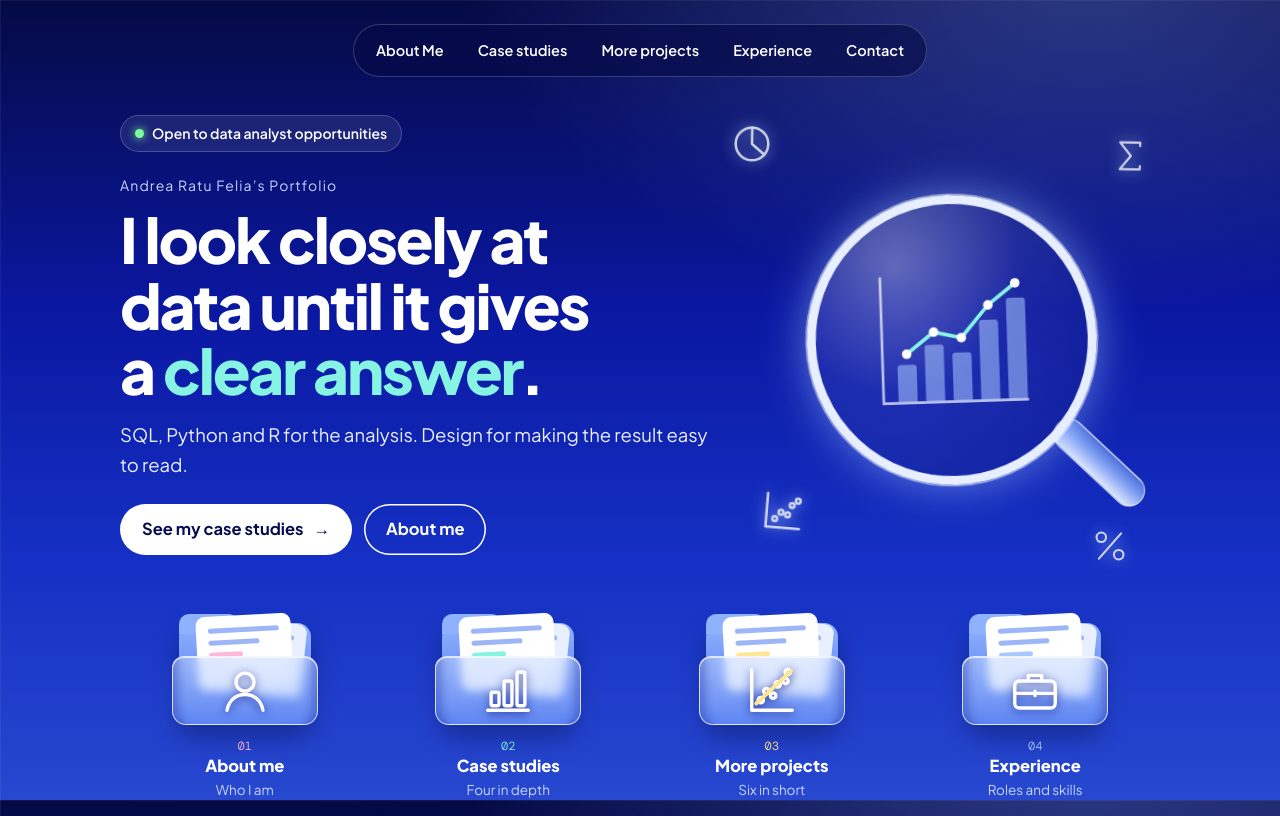
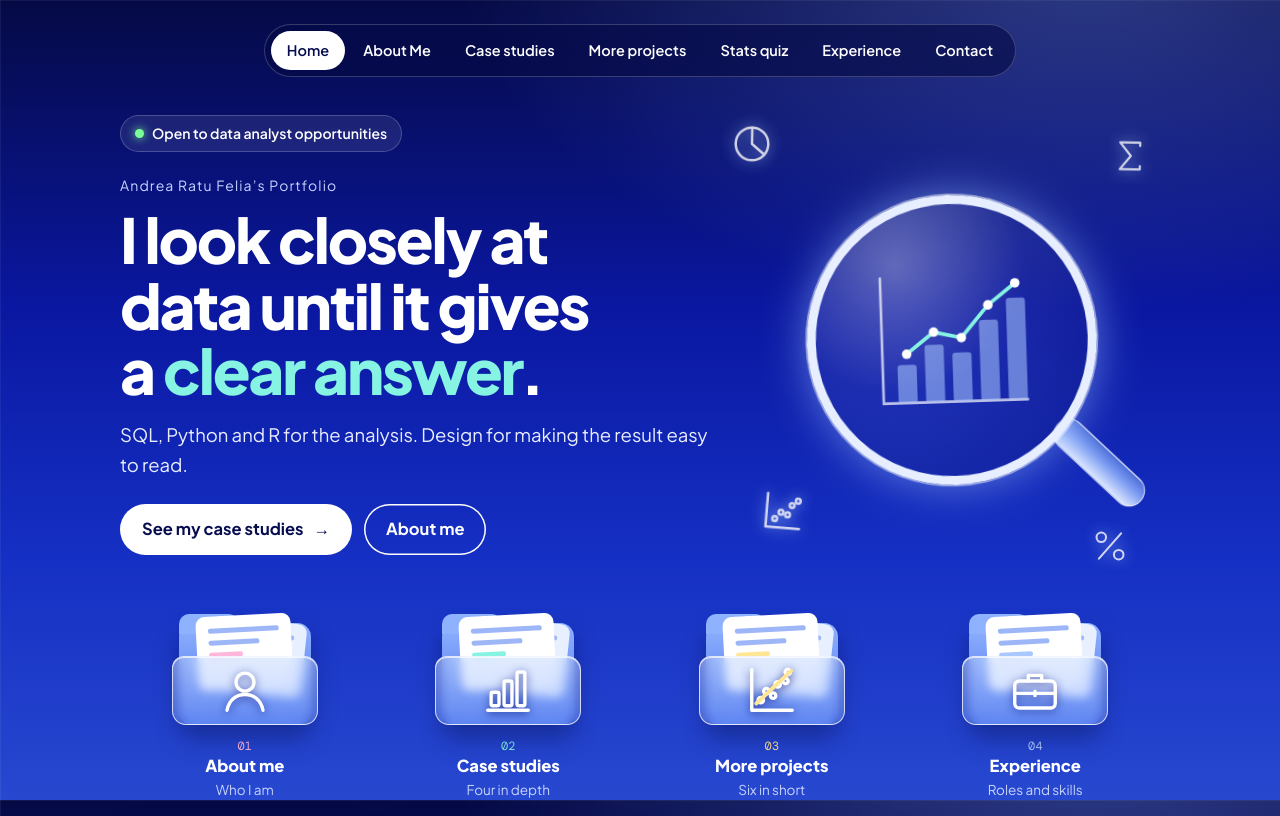
Before and after one commit to andreafelia/andreafelia.github.io, a plain HTML site: page index.html in a window 1280 px wide. Shown: the top 816 px of the page. Drawn offline with nearby package versions, Linux system fonts and the light colour scheme.

Commit message:
Switch sections with the top menu instead of one long scroll

```diff
--- a/index.html
+++ b/index.html
@@ -405,14 +405,24 @@ body { overflow-x: clip; }
 .kpi.skill em { font-style: normal; font-weight: 700; font-size: 13.5px; color: #fff; } .kpi.skill em i { font-style: normal; display: inline-block; transition: transform .15s; }
 .kpi.skill:hover em i { transform: translateX(4px); }
 .skill.n1 { --c: var(--pink); } .skill.n2 { --c: var(--teal); } .skill.n3 { --c: var(--butter); } .skill.n4 { --c: var(--sky); }
+
+/* one section at a time: the top menu switches pages */
+.dock a[aria-current="page"] { background: #fff; color: var(--navy); transition: none; }
+.js [data-view].vin { animation: vin .4s ease both; }
+@keyframes vin { from { transform: translateY(14px); } }
+.js .sec, .js .contact { min-height: 62vh; }
+.js .kpis { padding-bottom: 40px; }
+.js .about { padding-top: 150px; }
 </style>
 </head>
 <body>
 
 <div class="dock"><nav aria-label="Main">
+  <a href="#top">Home</a>
   <a href="#about">About Me</a>
   <a href="#work">Case studies</a>
   <a href="#more">More projects</a>
+  <a href="#quiz">Stats quiz</a>
   <a href="#experience">Experience</a>
   <a href="#contact">Contact</a>
 </nav></div>
@@ -998,7 +1008,6 @@ LIMIT 15;</code></pre>
     if (ids.indexOf(id) < 0) return false;
     ids.forEach(function (x) { document.getElementById(x).classList.toggle('active', x === id); });
     tabs.forEach(function (t) { t.setAttribute('aria-selected', t.dataset.target === id ? 'true' : 'false'); });
-    if (scroll) document.getElementById('work').scrollIntoView();
     return true;
   }
   tabs.forEach(function (t) { t.addEventListener('click', function () { show(t.dataset.target, false); try { history.replaceState(null, '', '#' + t.dataset.target); } catch (e) {} }); });
@@ -1104,6 +1113,34 @@ LIMIT 15;</code></pre>
 })();
 </script>
 <script>
+/* pages: only one section is shown at a time; the top menu (and any in-page link) switches between them */
+(function () {
+  var q = function (x) { return document.querySelector(x); };
+  var V = { home: [q('header.hero'), q('nav.jump'), q('section.kpis')], about: [q('#about')], work: [q('#work')], more: [q('#more')], quiz: [q('#quiz')], experience: [q('#experience')], contact: [q('#contact')] };
+  var cases = ['sociolla', 'energy', 'sp500', 'gizi'], cur = null;
+  Object.keys(V).forEach(function (k) { V[k].forEach(function (el) { if (el) el.setAttribute('data-view', k); }); });
+  function viewOf(h) { h = (h || '').replace('#', ''); if (!h || h === 'top') return 'home'; if (cases.indexOf(h) >= 0) return 'work'; return V[h] ? h : null; }
+  function go(v, keepScroll) {
+    if (!v) return;
+    var changed = v !== cur; cur = v;
+    Object.keys(V).forEach(function (k) { V[k].forEach(function (el) { if (!el) return; el.hidden = k !== v; el.classList.toggle('vin', k === v && changed); }); });
+    [].forEach.call(document.querySelectorAll('.dock a'), function (a) { if (viewOf(a.getAttribute('href')) === v) a.setAttribute('aria-current', 'page'); else a.removeAttribute('aria-current'); });
+    if (changed && !keepScroll) { try { window.scrollTo({ top: 0, behavior: 'instant' }); } catch (e) { window.scrollTo(0, 0); } }
+  }
+  document.addEventListener('click', function (e) {
+    var a = e.target.closest && e.target.closest('a[href^="#"]'); if (!a) return;
+    var h = a.getAttribute('href'), v = viewOf(h); if (!v) return;
+    e.preventDefault();
+    try { history.pushState(null, '', h === '#top' ? location.pathname + location.search : h); } catch (err) {}
+    if (cases.indexOf(h.slice(1)) >= 0) { var t = q('.tab[data-target="' + h.slice(1) + '"]'); if (t) t.click(); try { history.replaceState(null, '', h); } catch (err) {} }
+    go(v);
+  });
+  function fromHash() { go(viewOf(location.hash) || 'home'); }
+  window.addEventListener('hashchange', fromHash); window.addEventListener('popstate', fromHash);
+  fromHash();
+})();
+</script>
+<script>
 /* small synthesized sound effects (Web Audio, no files) */
 (function () {
   var AC = window.AudioContext || window.webkitAudioContext;
```
